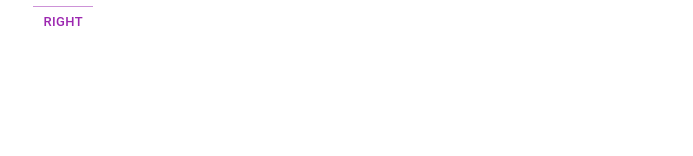
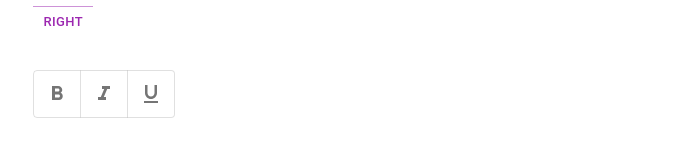
Before and after one commit to 0-mayurkaretha/React_MUI, a React (Create React App) app: page /MuiButton in a window 1280 px wide. Shown: the part 462-618 px from the top of the page, without its empty margins (31-724 px from the left). Built offline with nearby package versions, Linux system fonts and the light colour scheme.

Commit message:
Toggle Button

```diff
--- a/src/components/MuiButton.tsx
+++ b/src/components/MuiButton.tsx
@@ -1,8 +1,16 @@
-import React from "react"
-import {Stack, Button, IconButton, ButtonGroup} from "@mui/material"
+import React, {useState} from "react"
+import {Stack, Button, IconButton, ButtonGroup, ToggleButton, ToggleButtonGroup} from "@mui/material"
 import SendIcon from '@mui/icons-material/Send';
+import FormatBoldIcon from '@mui/icons-material/FormatBold';
+import FormatItalicIcon from '@mui/icons-material/FormatItalic';
+import FormatUnderlinedIcon from '@mui/icons-material/FormatUnderlined';
 
 const MuiButton = () => {
+  const [formats, setFormats] = useState<string | null>(null);
+  const handleFormatChange = (_event: React.MouseEvent<HTMLElement>, updatedFormats: string | null) => {
+    setFormats(updatedFormats);
+  }
+
   return (
     <div>
       <br/><br/>
@@ -41,6 +49,14 @@
             <Button onClick={() => alert('Right clicked!')}>Right</Button>
           </ButtonGroup>
         </Stack>
+
+        <Stack direction='row'>
+          <ToggleButtonGroup aria-label='text formatting' value={formats} onChange={handleFormatChange} exclusive>
+            <ToggleButton value='bold' aria-label='bold'> <FormatBoldIcon /> </ToggleButton>
+            <ToggleButton value='italic' aria-label='italic'> <FormatItalicIcon /> </ToggleButton>
+            <ToggleButton value='underlined' aria-label='underlined'> <FormatUnderlinedIcon /> </ToggleButton>
+          </ToggleButtonGroup>
+        </Stack>
       </Stack>
     </div>
   )
```
